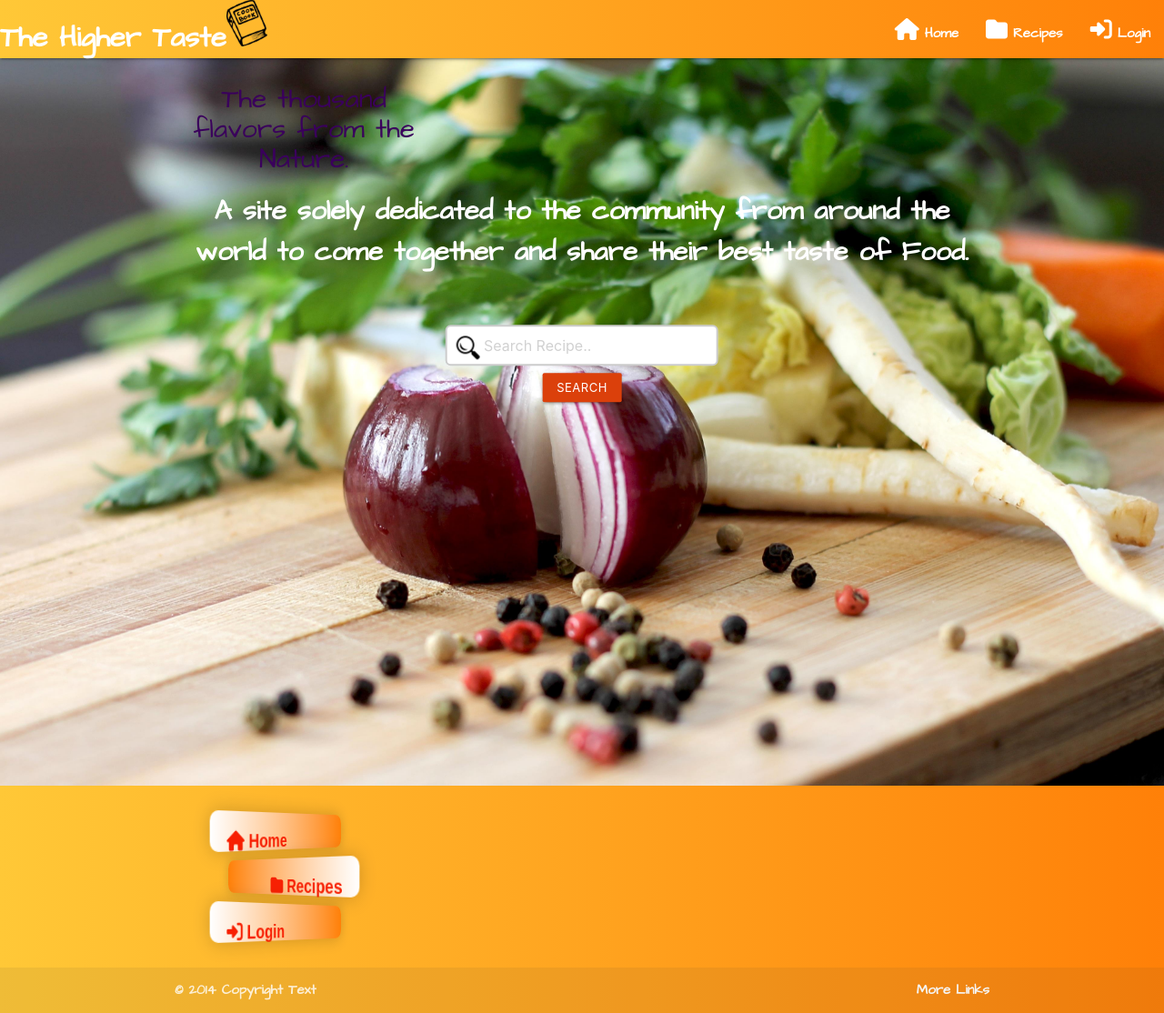
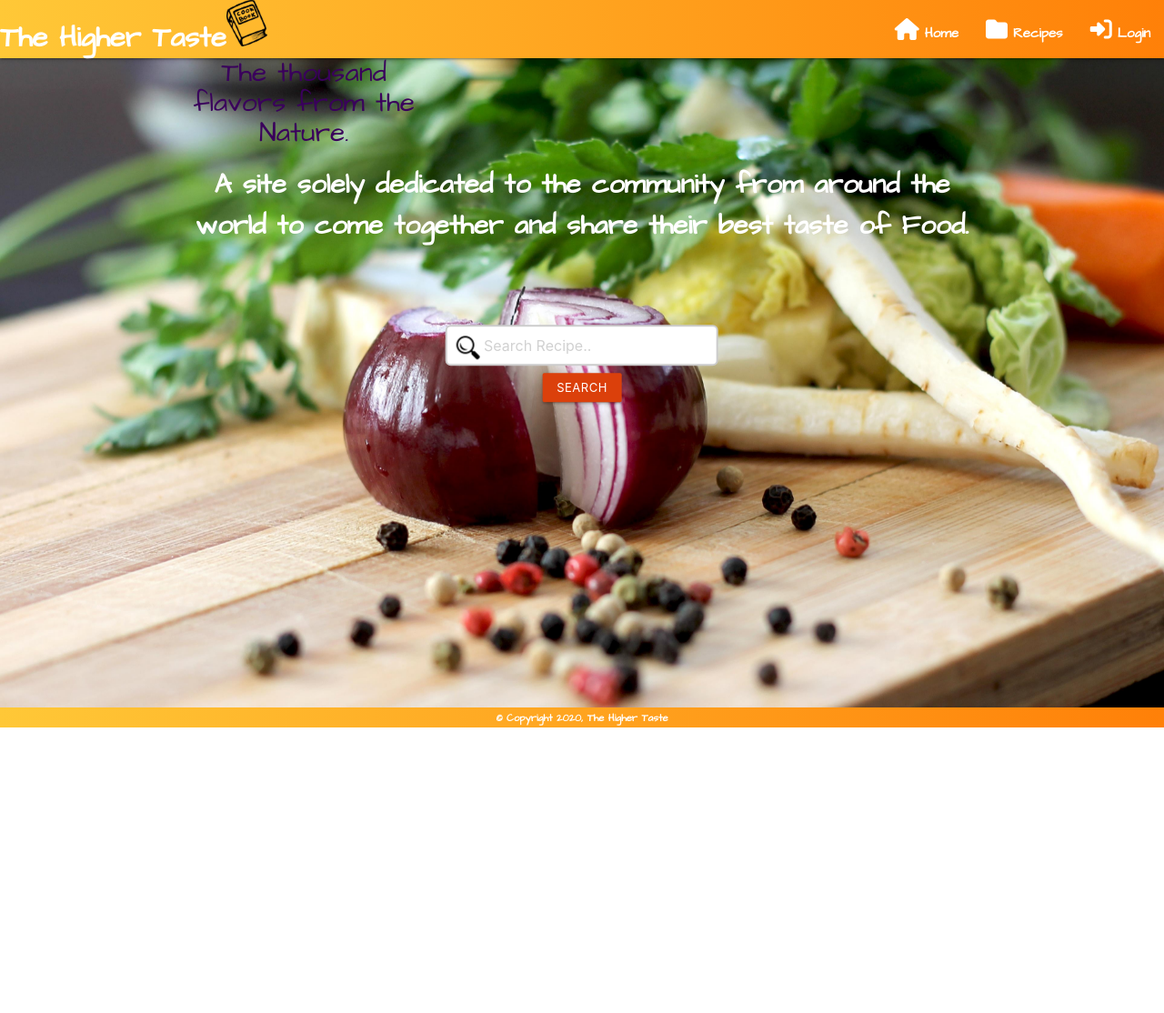
Before and after one commit to KTM28/The-Higher-Taste-CookBook, a Flask app: page / in a window 1280 px wide. Shown: the whole page at 91% size. After the commit the page ends 800 px from the top, so only its background shows below. Run offline with Flask 2, Linux system fonts and the light colour scheme; some libraries are stand-ins or nearby versions.

Commit message:
footer made fixed and adjusted for different screen sizes

```diff
--- a/static/css/main.css
+++ b/static/css/main.css
@@ -14,7 +14,6 @@
     display: flex;
     flex-direction: column;
     justify-content: space-between;
-
 }
 
 
@@ -139,10 +138,18 @@
     -o-background-size: cover;
     background-size: cover;
     height: 100vh;
+    position: absolute;
+    width: 100%;
+    min-height: 100vh;
+    top: 0;
 }
 
 
 /* slogan in home page */
+
+.slogan {
+    margin-top: 35px;
+}
 
 .slogan div h3 {
     font-size: 30px;
@@ -200,6 +207,12 @@
     box-shadow: 0 1px 0 0 #008000 !important
 }
 
+.user-login {
+    position: absolute;
+    top: 50%;
+    left: 50%;
+    transform: translate(-50%, -50%);
+}
 
 /* footer  and navigation */
 
@@ -217,50 +230,11 @@
 
 
 /* footer Only */
-.footer-link li {
-    box-sizing: border-box;
-    width: 10em;
-    height: 2em;
-    font-size: 20px;
-    border-radius: 0.5em;
-    margin: 0.5em;
-    box-shadow: 0 0 1em rgba(0, 0, 0, 0.2);
-    font-family: sans-serif;
-    text-transform: capitalize;
-    line-height: 3em;
-    transition: 0.3s;
-    cursor: pointer;
+footer {
+    position: fixed;
+    bottom: 0;
+    width: 100%;
 }
-
-.footer-link li a {
-    color: #f72003;
-}
-
-
-.footer-link li:nth-child(odd) {
-    background: linear-gradient(to right, #ffffff, #FF8008);
-    text-align: left;
-    padding-left: 10%;
-    transform: perspective(500px) rotateY(45deg);
-}
-
-.footer-link li:nth-child(even) {
-    background: linear-gradient(to left, #ffffff, #FF8008);
-    text-align: right;
-    padding-right: 10%;
-    transform: perspective(500px) rotateY(-45deg);
-}
-
-.footer-link li:nth-child(odd):hover {
-    transform: perspective(200px) rotateY(45deg);
-    padding-left: 5%;
-}
-
-.footer-link li:nth-child(even):hover {
-    transform: perspective(200px) rotateY(-45deg);
-    padding-right: 5%;
-}
-
 
 
 /* username above nav */
@@ -393,8 +367,19 @@
     }
 }
 
-@media only screen and (max-width: 590px) {
+@media only screen and (max-width: 600px) {
     nav .brand-logo {
         left: 43%;
     }
 }
+
+/* login and registration form */
+
+@media (max-width: 600px) {
+    .user-login {
+        position: absolute;
+        top: 50%;
+        left: 50%;
+        transform: translate(-0%, -50%);
+    }
+}
--- a/templates/base.html
+++ b/templates/base.html
@@ -106,33 +106,23 @@
         {% endblock %}
     </main>
 
-    <footer class="page-footer bg-org">
-        <div class="container">
-            <div class="row">
-                <div class="col l3 offset-12 s12">
-                    <ul class="footer-link">
-                        <li><a href="{{ url_for('home_template')}}"><i class="prefix fas fa-home"></i>&nbspHome</a></li>
-                        <li><a href="{{ url_for('get_recipes')}}"><i class="prefix fas fa-folder"></i>&nbspRecipes</a>
-                        </li>
-                        {% if session['logged_in'] == True %}
-                        <li><a href="{{ url_for('add_recipe')}}"><i
-                                    class="prefix fas fa-plus-square"></i>&nbspAddRecipe</a></li>
-                        <li><a href="{{ url_for('user_recipes') }}"><i class="prefix fas fa-user"></i>&nbspMy
-                                Recipes</a></li>
-                        <li><a href="{{ url_for('logout_user') }}"><i
-                                    class="prefix fas fa-sign-in-alt"></i>&nbspLogout</a></li>
-                        {% else %}
-                        <li><a href="{{ url_for('login_user') }}"><i
-                                    class="prefix fas fa-sign-in-alt"></i>&nbspLogin</a></li>
-                        {% endif %}
-                    </ul>
+    <footer class="bg-org">
+        <div class="footer-copyright">
+
+            <div class="container center-align">
+                {% if session['logged_in'] == True %}
+                <div class="row">
+                    <div class="col s12 center-align">
+                        <div class="white-text margin-less">
+                            <div>
+                                <h5><i class="fas fa-user white-text accent-4"></i> {{ session['username']|capitalize }}
+                                </h5>
+                            </div>
+                        </div>
+                    </div>
                 </div>
-            </div>
-        </div>
-        <div class="footer-copyright">
-            <div class="container">
-                © 2014 Copyright Text
-                <a class="grey-text text-lighten-4 right" href="#!">More Links</a>
+                {% endif %}
+                <small class="white-text">&copy; Copyright 2020, The Higher Taste</small>
             </div>
         </div>
     </footer>
--- a/templates/home.html
+++ b/templates/home.html
@@ -1,20 +1,7 @@
 {% extends "base.html" %}{% block content %}
+
 <div class="home-page">
     <div class="container">
-
-        {% if session['logged_in'] == True %}
-        <div class="row">
-            <div class="col s12 center-align">
-                <div class="card transparent white-text margin-less">
-                    <div>
-                        <h5><i class="fas fa-user amber-text accent-4"></i> {{ session['username']|capitalize }}
-                        </h5>
-                    </div>
-                </div>
-            </div>
-        </div>
-        {% endif %}
-
         {% if 'username' not in session %}
         <div class="row slogan">
             <div class="col s12 center-align">
--- a/templates/login.html
+++ b/templates/login.html
@@ -1,9 +1,9 @@
   {% extends "base.html" %}{% block content %}
 
   <div class="row">
-      <div class="col s12 m4 offset-m4">
+      <div class="user-login col s12 m6 offset-m6">
 
-          <div class="card z-depth-3">
+          <div class="card m6 offset-m3">
               <form method="POST" action="{{ url_for('login_user')}}">
                   <div class="card-action green lighten 1 white-text">
                       <h3>Login Form</h3>
--- a/templates/register.html
+++ b/templates/register.html
@@ -1,7 +1,7 @@
 {% extends "base.html" %}{% block content %}
 
 <div class="row">
-    <div class="col s12 m4 offset-m4">
+    <div class="user-login col s12 m6 offset-m6">
 
         <div class="card z-depth-3">
             <form method="POST" action="{{ url_for('register_user')}}">
```
